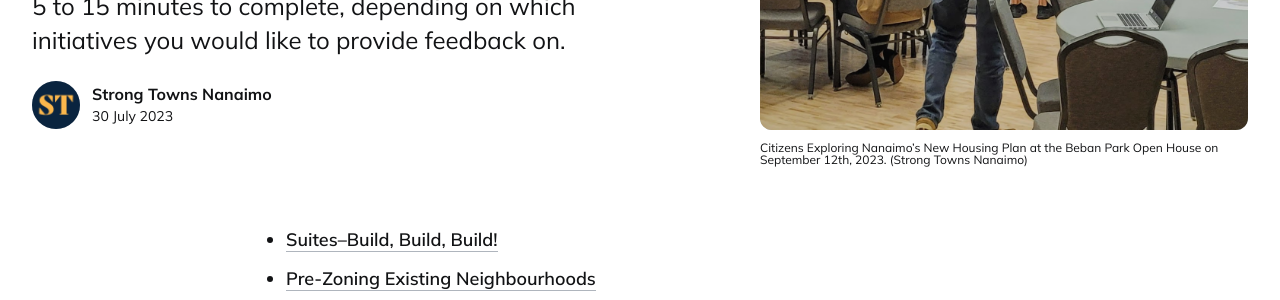
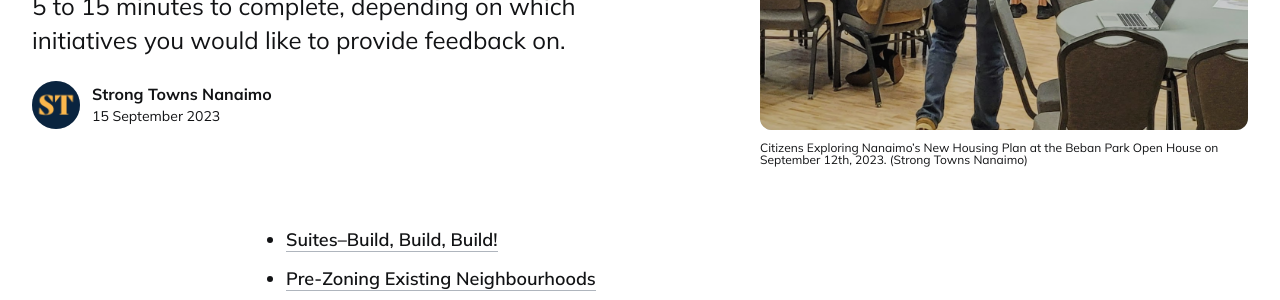
Before and after one commit to LaputanMachines/beautiful-nanaimo, a Jekyll site: the page built from _posts/2023-09-16-get-involved-housing.md, in a window 1280 px wide and 900 px high, scrolled down 491 px. Shown: the part 153-453 px from the top of the window. Built offline with Jekyll 4.4.1, drawn with Linux system fonts in a browser that asks for light colours; comment, search, counter and statistics services are not loaded.

Commit message:
Fix incorrect date for housing options article

```diff
--- a/_posts/2023-09-16-get-involved-housing.md
+++ b/_posts/2023-09-16-get-involved-housing.md
@@ -2,7 +2,7 @@
 layout: post
 title: "Nanaimo's Increasing Housing Options"
 description: "Nanaimo plans to amend its zoning bylaws to allow more “missing middle” housing. Fill out the survey and have your say! Survey ends on September 29th, 2023. The survey contains a section for each of the four proposed initiatives and will take approximately 5 to 15 minutes to complete, depending on which initiatives you would like to provide feedback on."
-date: 2023-07-30
+date: 2023-09-15
 author:
 image: '/images/increasing-housing-options/header.jpg'
 image_caption: "Citizens Exploring Nanaimo's New Housing Plan at the Beban Park Open House on September 12th, 2023. (Strong Towns Nanaimo)"
--- a/_sass/3-modules/_article.scss
+++ b/_sass/3-modules/_article.scss
@@ -162,6 +162,8 @@
   }
 }
 
+
+
 .article__title {
   margin-bottom: 16px;
   font-size: 22px;
```
